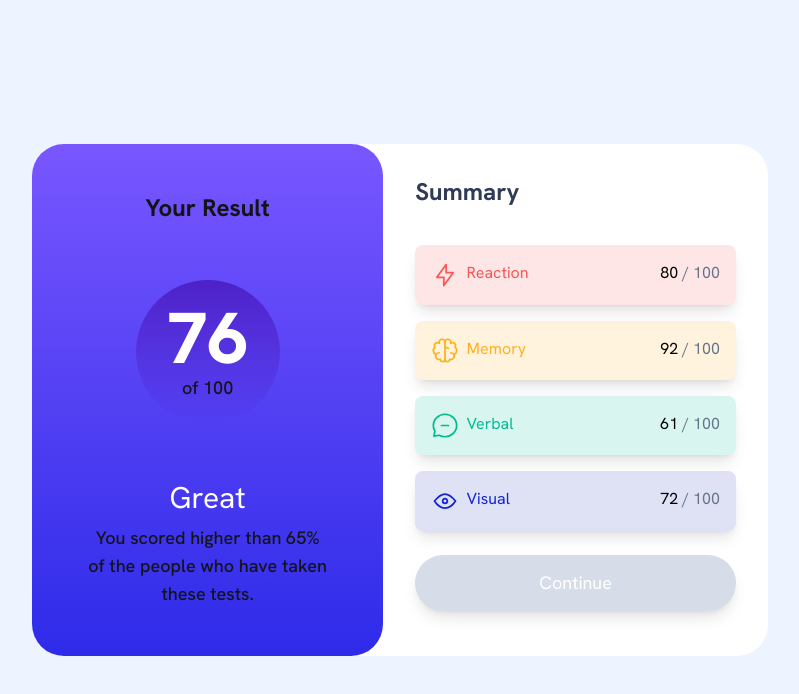
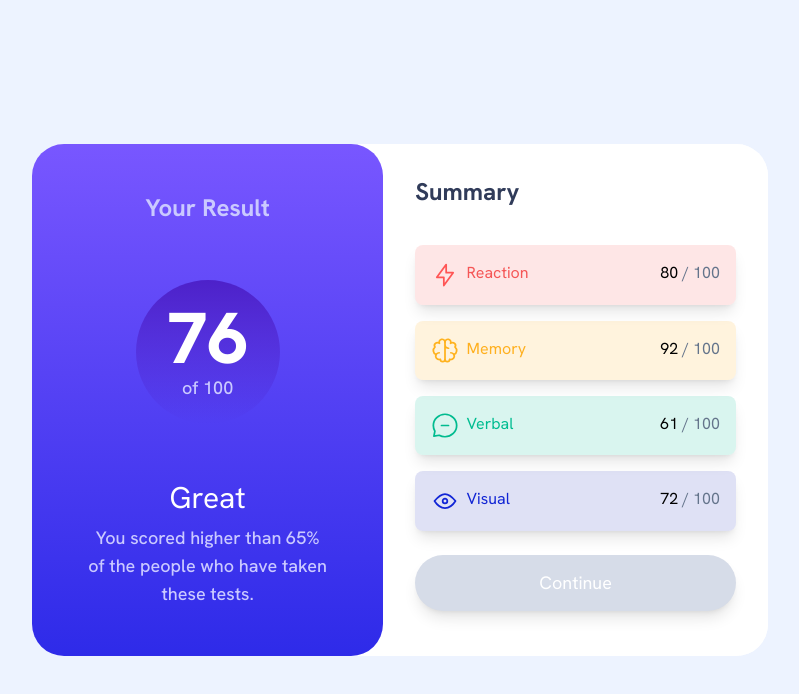
Before and after one commit to Hcmwebs/results-summary, a React (Vite) app: page / in a window 1280 px wide. Shown: the top 694 px of the page, without its empty margins (240-1039 px from the left). Built offline with nearby package versions, Linux system fonts and the light colour scheme.

Commit message:
added color to the text

```diff
--- a/src/components/CardHeader.jsx
+++ b/src/components/CardHeader.jsx
@@ -2,14 +2,16 @@ const CardHeader = () => {
 	return (
 		<>
 			<header className='bg-gradient-to-b from-[hsla(252,100%,67%,1)] to-[hsla(241,81%,54%,1)] 100% w-full md:h-full grid grid-cols-1 place-items-center gap-y-6 py-8 rounded-b-[2rem] md:rounded-[2rem] '>
-				<h1 className='para-text font-bold text-xl md:text-2xl'>Your Result</h1>
+				<h1 className='para-text text-[#CAC9FF] font-bold text-xl md:text-2xl'>
+					Your Result
+				</h1>
 				<div className='w-36 h-36 rounded-full flex flex-col justify-center items-center bg-gradient-to-b from-[#4D21C9] to-[rgba(37,33,201,0.00)] 100%'>
 					<h2 className='text-5xl md:text-7xl font-extrabold text-white'>76</h2>
-					<p className='para-text'>of 100</p>
+					<p className='para-text text-[#CAC9FF]'>of 100</p>
 				</div>
 				<div className='grid grid-cols-1 place-items-center gap-y-2'>
 					<h3 className='text-2xl md:text-3xl capitalize text-white'>great</h3>
-					<p className='px-14 para-text'>
+					<p className='px-14 para-text text-[#CAC9FF]'>
 						You scored higher than 65% of the people who have taken these tests.
 					</p>
 				</div>
```
